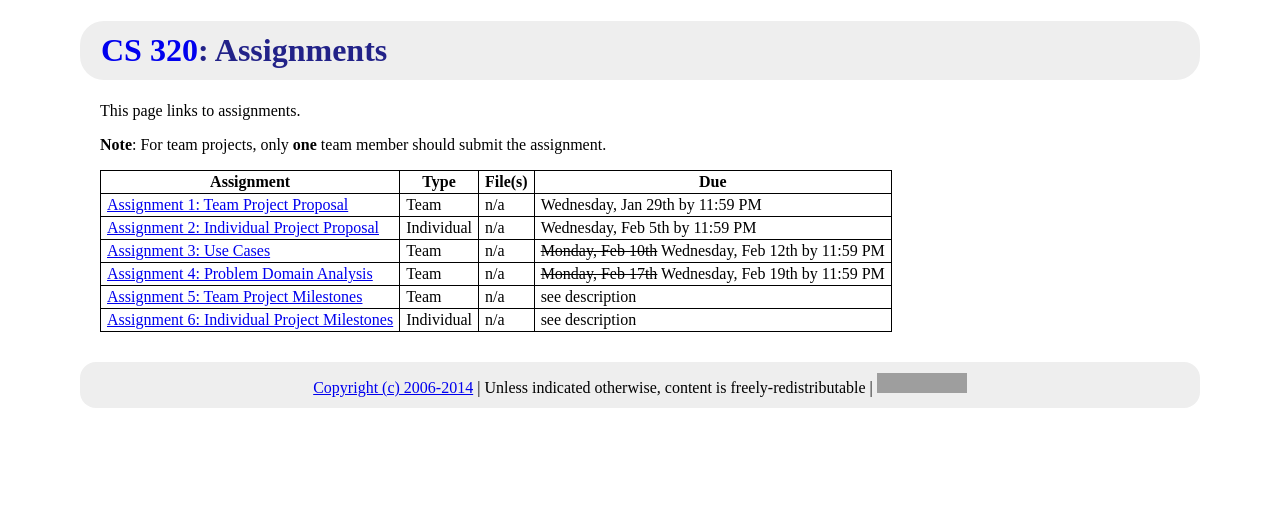
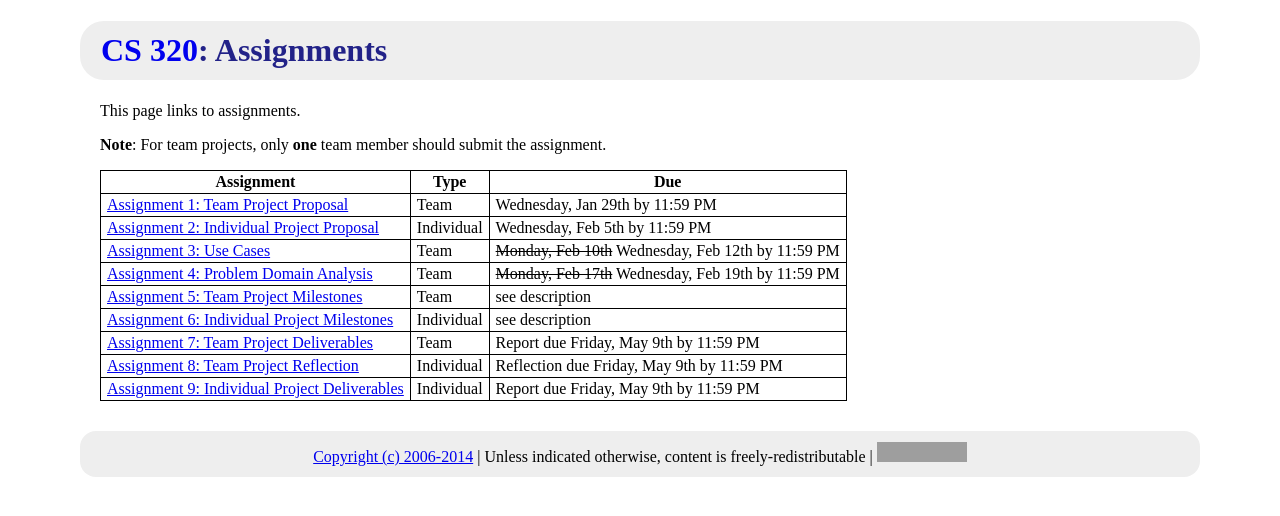
Before and after one commit to ycpcs/cs320-spring2014, a Jekyll site: the page built from assign/index.md, in a window 1280 px wide. Shown: the top 516 px of the page. Built offline with Jekyll 4.4.1, drawn with Linux system fonts in a browser that asks for light colours; Markdown is read by kramdown in place of the engine named in the settings; grey boxes are pictures that could not be loaded.

Commit message:
team project deliverables

```diff
--- a/assign/index.md
+++ b/assign/index.md
@@ -7,11 +7,14 @@ This page links to assignments.
 
 **Note**: For team projects, only **one** team member should submit the assignment.
 
-Assignment | Type | File(s) | Due
----------- | ---- | ------- | ---
-[Assignment 1: Team Project Proposal](assign01.html) | Team | n/a | Wednesday, Jan 29th by 11:59 PM
-[Assignment 2: Individual Project Proposal](assign02.html) | Individual | n/a | Wednesday, Feb 5th by 11:59 PM
-[Assignment 3: Use Cases](assign03.html) | Team | n/a | <strike>Monday, Feb 10th</strike> Wednesday, Feb 12th by 11:59 PM
-[Assignment 4: Problem Domain Analysis](assign04.html) | Team | n/a | <strike>Monday, Feb 17th</strike> Wednesday, Feb 19th by 11:59 PM
-[Assignment 5: Team Project Milestones](assign05.html) | Team | n/a | see description
-[Assignment 6: Individual Project Milestones](assign06.html) | Individual | n/a | see description
+Assignment | Type |  Due
+---------- | ---- |  ---
+[Assignment 1: Team Project Proposal](assign01.html) | Team | Wednesday, Jan 29th by 11:59 PM
+[Assignment 2: Individual Project Proposal](assign02.html) | Individual | Wednesday, Feb 5th by 11:59 PM
+[Assignment 3: Use Cases](assign03.html) | Team | <strike>Monday, Feb 10th</strike> Wednesday, Feb 12th by 11:59 PM
+[Assignment 4: Problem Domain Analysis](assign04.html) | Team | <strike>Monday, Feb 17th</strike> Wednesday, Feb 19th by 11:59 PM
+[Assignment 5: Team Project Milestones](assign05.html) | Team | see description
+[Assignment 6: Individual Project Milestones](assign06.html) | Individual | see description
+[Assignment 7: Team Project Deliverables](assign07.html) | Team | Report due Friday, May 9th by 11:59 PM
+[Assignment 8: Team Project Reflection](assign08.html) | Individual | Reflection due Friday, May 9th by 11:59 PM
+[Assignment 9: Individual Project Deliverables](assign09.htlm) | Individual | Report due Friday, May 9th by 11:59 PM
```
Also changed, not shown: assign/assign07.md (added, +70 -0 lines), assign/assign08.md (added, +62 -0 lines).
